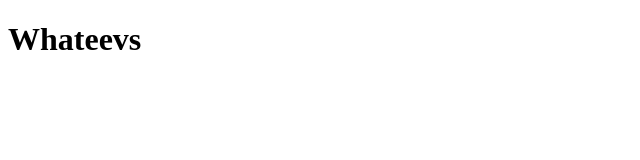
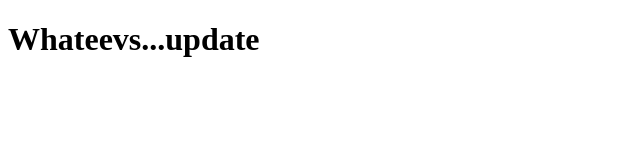
Before and after one commit to iamjuanfg/git-one, a plain HTML site: page index.html in a window 1280 px wide. Shown: the whole page, without its empty margins (0-640 px from the left). Drawn offline with Linux system fonts and the light colour scheme.

Commit message:
added minor change to header

```diff
--- a/index.html
+++ b/index.html
@@ -5,6 +5,6 @@
         <title>whooo</title>
     </head>
     <body>
-        <h1>Whateevs</h1>
+        <h1>Whateevs...update</h1>
     </body>
 </html>
```
